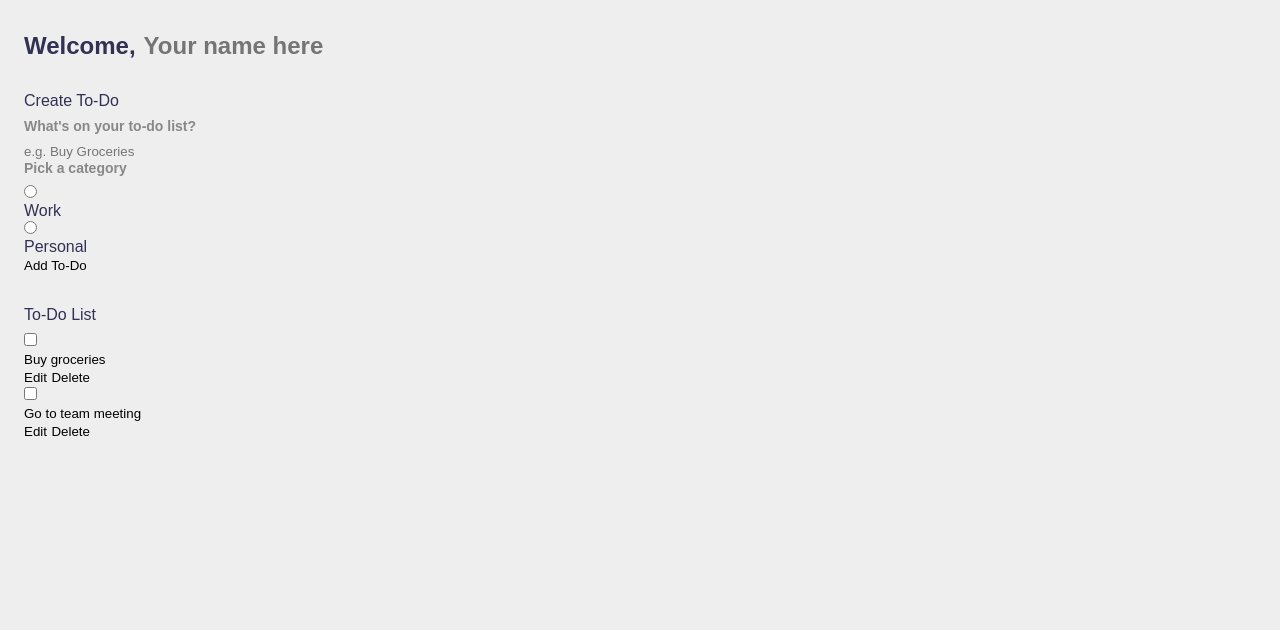
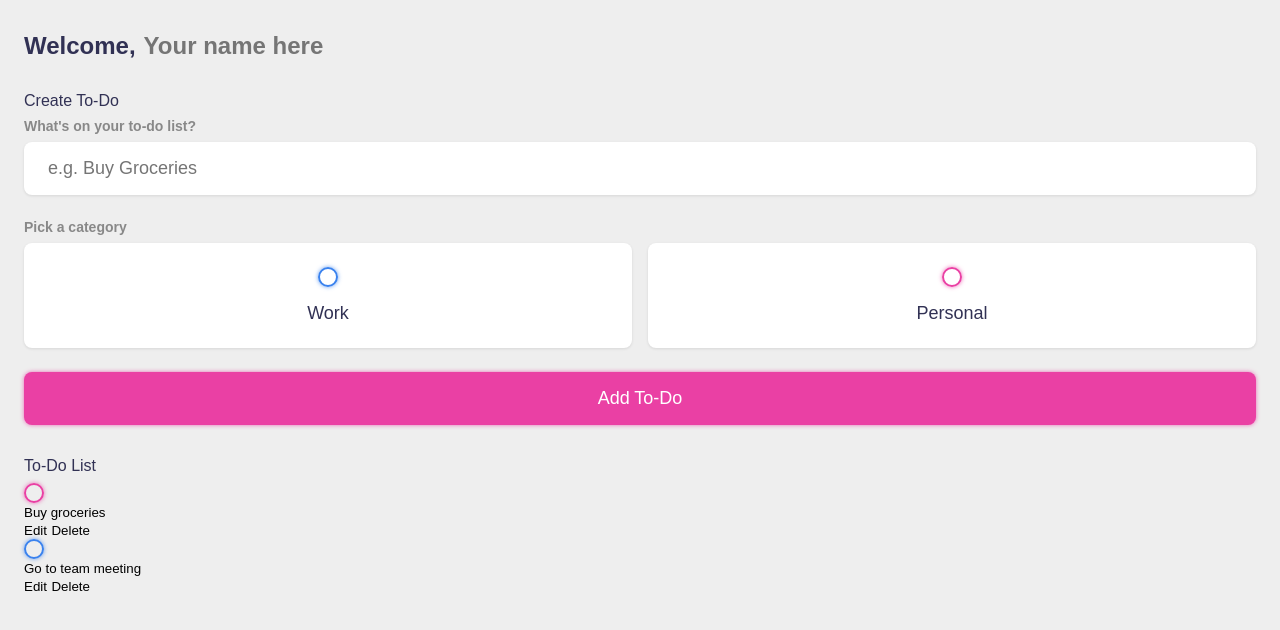
Before and after one commit to nathanspeich/to-do, a plain HTML site: page index.html in a window 1280 px wide. Drawn offline with Linux system fonts and the light colour scheme.

Commit message:
style create to-do section

```diff
--- a/css/main.css
+++ b/css/main.css
@@ -73,3 +73,102 @@ h4 {
   font-size: 1.5rem;
   font-weight: 700;
 }
+
+/*Create To-Do Section*/
+.create-to-do input[type='text'] {
+  display: block;
+  width: 100%;
+  font-size: 1.125rem;
+  padding: 1rem 1.5rem;
+  color: var(--dark);
+  background-color: #fff;
+  border-radius: 0.5rem;
+  box-shadow: var(--shadow);
+  margin-bottom: 1.5rem;
+}
+
+.create-to-do .options {
+  display: grid;
+  grid-template-columns: repeat(2, 1fr);
+  grid-gap: 1rem;
+  margin-bottom: 1.5rem;
+}
+
+.create-to-do .options label {
+  display: flex;
+  flex-direction: column;
+  align-items: center;
+  justify-content: center;
+  padding: 1.5rem;
+  background-color: #fff;
+  border-radius: 0.5rem;
+  box-shadow: var(--shadow);
+  cursor: pointer;
+}
+
+input[type='radio'],
+input[type='checkbox'] {
+  display: none;
+}
+
+.bubble {
+  display: flex;
+  align-items: center;
+  justify-content: center;
+  width: 20px;
+  height: 20px;
+  border-radius: 50%;
+  border: 2px solid var(--work);
+  box-shadow: var(--work-glow);
+}
+
+.bubble.personal {
+  border-color: var(--personal);
+  box-shadow: var(--personal-glow);
+}
+
+.bubble::after {
+  content: '';
+  display: block;
+  opacity: 0px;
+  width: 0px;
+  height: 0px;
+  background-color: var(--work);
+  box-shadow: var(--work-glow);
+  border-radius: 50%;
+  transition: 0.2s ease-in-out;
+}
+
+.bubble.personal::after {
+  background-color: var(--personal);
+  box-shadow: var(--personal-glow);
+}
+
+input:checked ~ .bubble::after {
+  width: 10px;
+  height: 10px;
+  opacity: 1;
+}
+
+.create-to-do .options label div {
+  color: var(--dark);
+  font-size: 1.125rem;
+  margin-top: 1rem;
+}
+
+.create-to-do input[type='submit'] {
+  display: block;
+  width: 100%;
+  font-size: 1.125rem;
+  padding: 1rem 1.5rem;
+  color: #fff;
+  background-color: var(--primary);
+  border-radius: 0.5rem;
+  box-shadow: var(--personal-glow);
+  cursor: pointer;
+  transition: 0.2s ease-in-out;
+}
+
+.create-to-do input[type='submit']:hover {
+  opacity: 0.75;
+}
--- a/index.html
+++ b/index.html
@@ -14,7 +14,7 @@
           Welcome, <input type="text" id="name" placeholder="Your name here" />
         </h2>
       </section>
-      <section class="create-todo">
+      <section class="create-to-do">
         <h3>Create To-Do</h3>
         <form id="new-todo-form">
           <h4>What's on your to-do list?</h4>
```
